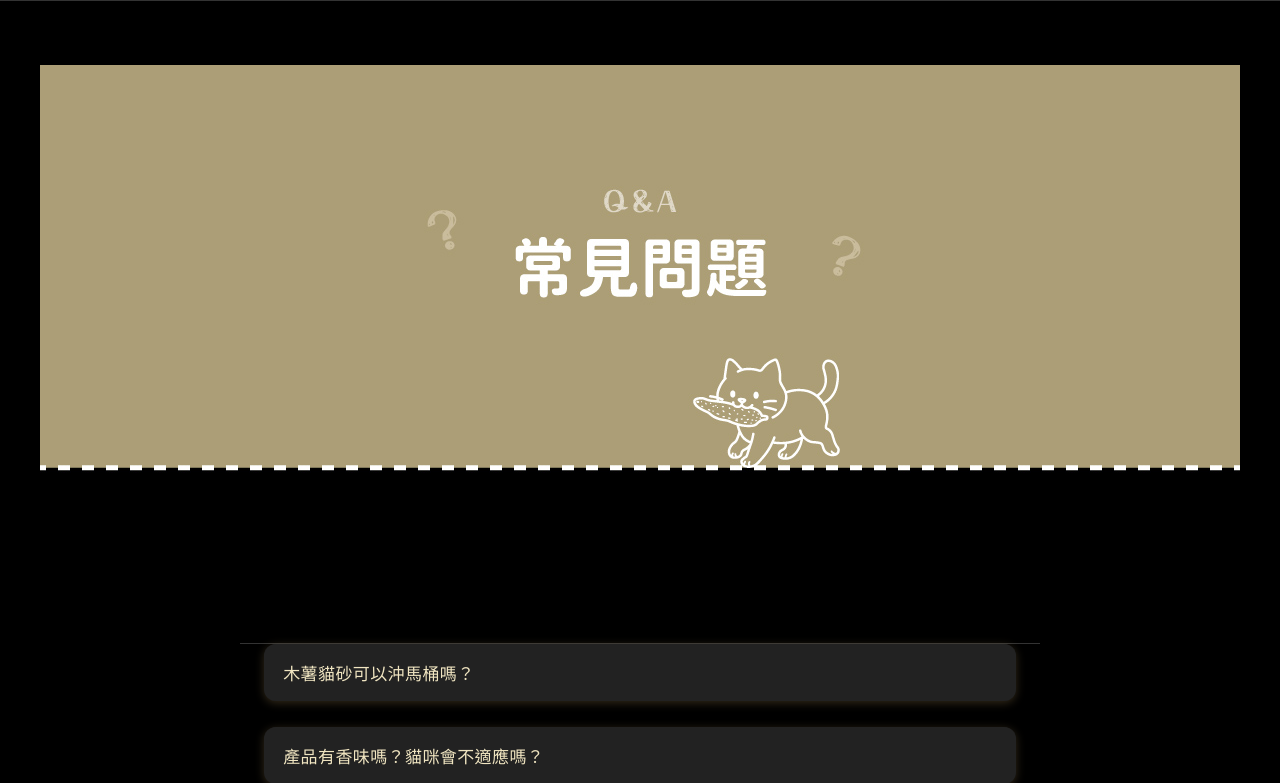
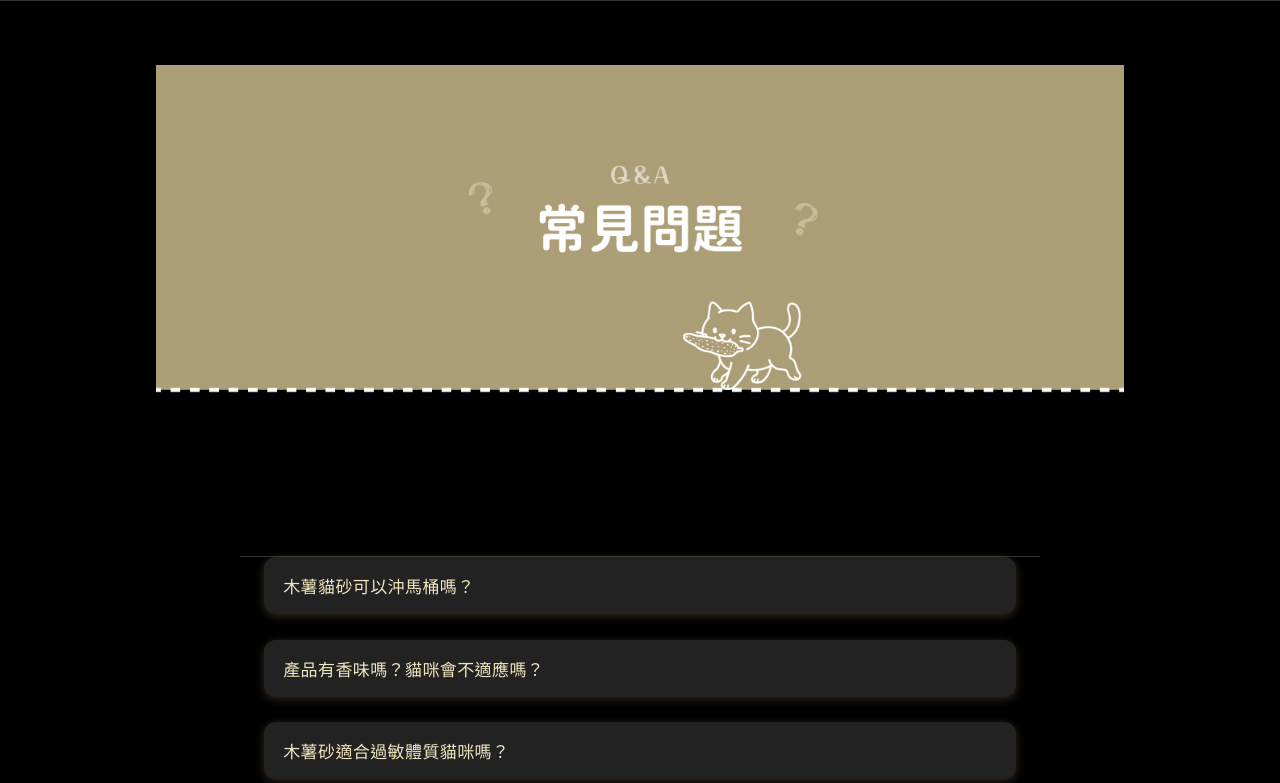
Before and after one commit to mryuca/Mr_Yuca, a PHP site: page /faq.html in a window 1280 px wide. Shown: the part 92-875 px from the top of the page. Run offline with PHP 8.4, Linux system fonts and the light colour scheme.

Commit message:
Update faq-style.css

```diff
--- a/faq-style.css
+++ b/faq-style.css
@@ -81,8 +81,8 @@ body {
 
 .faq-image-header img {
   width: 100%;
-  max-width: 1200px;
+  max-width: 1000px; /* 可微調為 1100px 或 1200px，看圖片內容 */
   height: auto;
   display: block;
   margin: 0 auto 2rem;
-}
+  padding: 0 1rem;
```
